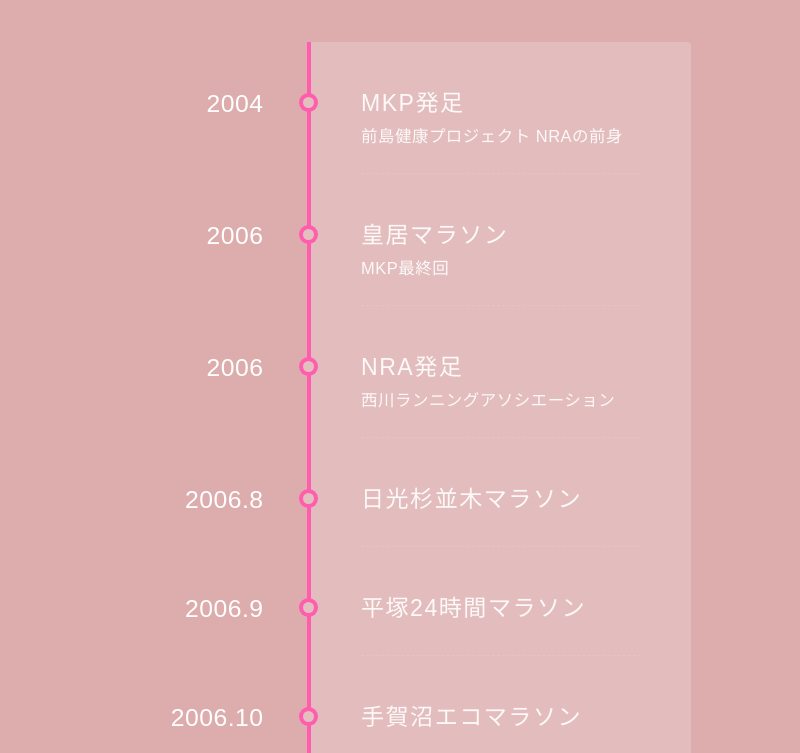
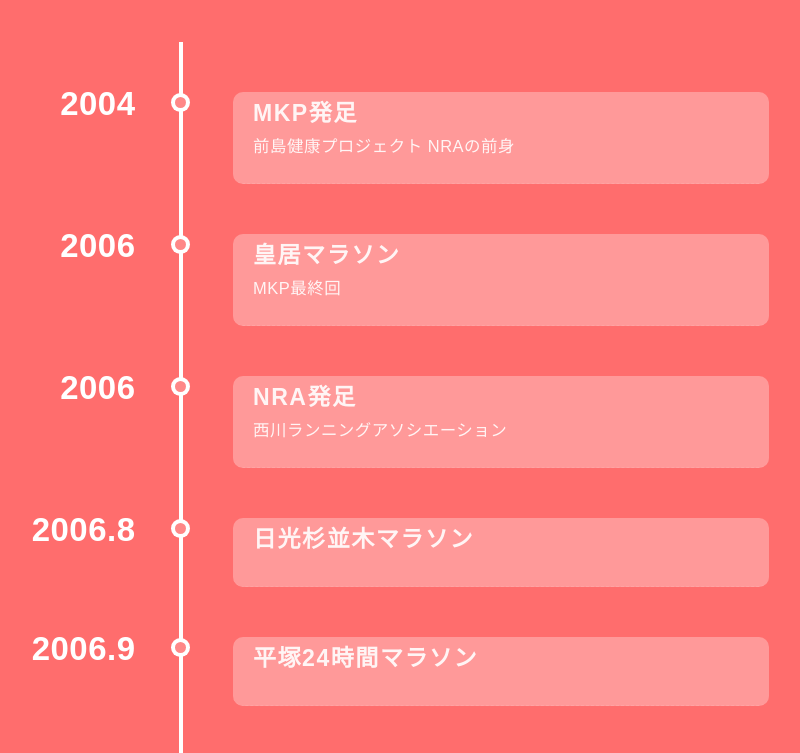
Before and after one commit to skawashima-jp/nra, a plain HTML site: page index.html in a window 1280 px wide. Shown: the part 116-869 px from the top of the page, without its empty margins (141-941 px from the left). Drawn offline with nearby package versions, Linux system fonts and the light colour scheme; a web font is replaced by a local one.

Commit message:
Add files via upload

```diff
--- a/style.css
+++ b/style.css
@@ -48,12 +48,15 @@
   src: url(https://fonts.gstatic.com/s/sourcesanspro/v22/6xKydSBYKcSV-LCoeQqfX1RYOo3ig4vwlxdr.ttf) format('truetype');
 }
 /* Variables */
+/*背景*/
+/*背景*/
+/*線の色*/
 /* Base */
 html {
-  background: #ddadad;
+  background: #ff6d6d;
 }
 body {
-  background: #ddadad;
+  background: #ff6d6d;
   font-size: 16px;
 }
 strong {
@@ -72,11 +75,13 @@ h1 {
 }
 /* Timeline */
 .timeline {
-  border-left: 4px solid #ff5dad;
+  border-left: 4px solid #ffffff;
   border-bottom-right-radius: 4px;
   border-top-right-radius: 4px;
-  background: rgba(255, 255, 255, 0.2);
+  /*background: fade(@color-light, 20%);*/
+  /*background: @contentbackground;*/
   color: rgba(255, 255, 255, 0.9);
+  /*コンテンツの白の濃さ*/
   font-family: "Source Sans Pro", sans-serif;
   margin: 50px auto;
   letter-spacing: 0.5px;
@@ -87,7 +92,7 @@ h1 {
   list-style: none;
   text-align: left;
   font-weight: 100;
-  max-width: 30%;
+  max-width: 50%;
 }
 .timeline h1,
 .timeline h2,
@@ -95,10 +100,14 @@ h1 {
   font-family: "Oswald", sans-serif;
   letter-spacing: 1.5px;
   font-weight: 100;
+  font-weight: bold;
   font-size: 1.4em;
   margin-bottom: 10px;
 }
 .timeline .event {
+  padding: 10px 20px;
+  background: rgba(255, 255, 255, 0.3);
+  border-radius: 10px;
   border-bottom: 1px dashed rgba(255, 255, 255, 0.1);
   padding-bottom: 25px;
   margin-bottom: 50px;
@@ -121,13 +130,14 @@ h1 {
   content: attr(data-date);
   text-align: right;
   font-weight: 100;
-  font-size: 1.5em;
+  font-size: 2em;
   min-width: 120px;
+  font-weight: bold;
 }
 .timeline .event:after {
-  box-shadow: 0 0 0 4px #ff5dad;
+  box-shadow: 0 0 0 4px #ffffff;
   left: -57.85px;
-  background: #e4bfbf;
+  background: #ff8787;
   border-radius: 50%;
   height: 11px;
   width: 11px;
```
